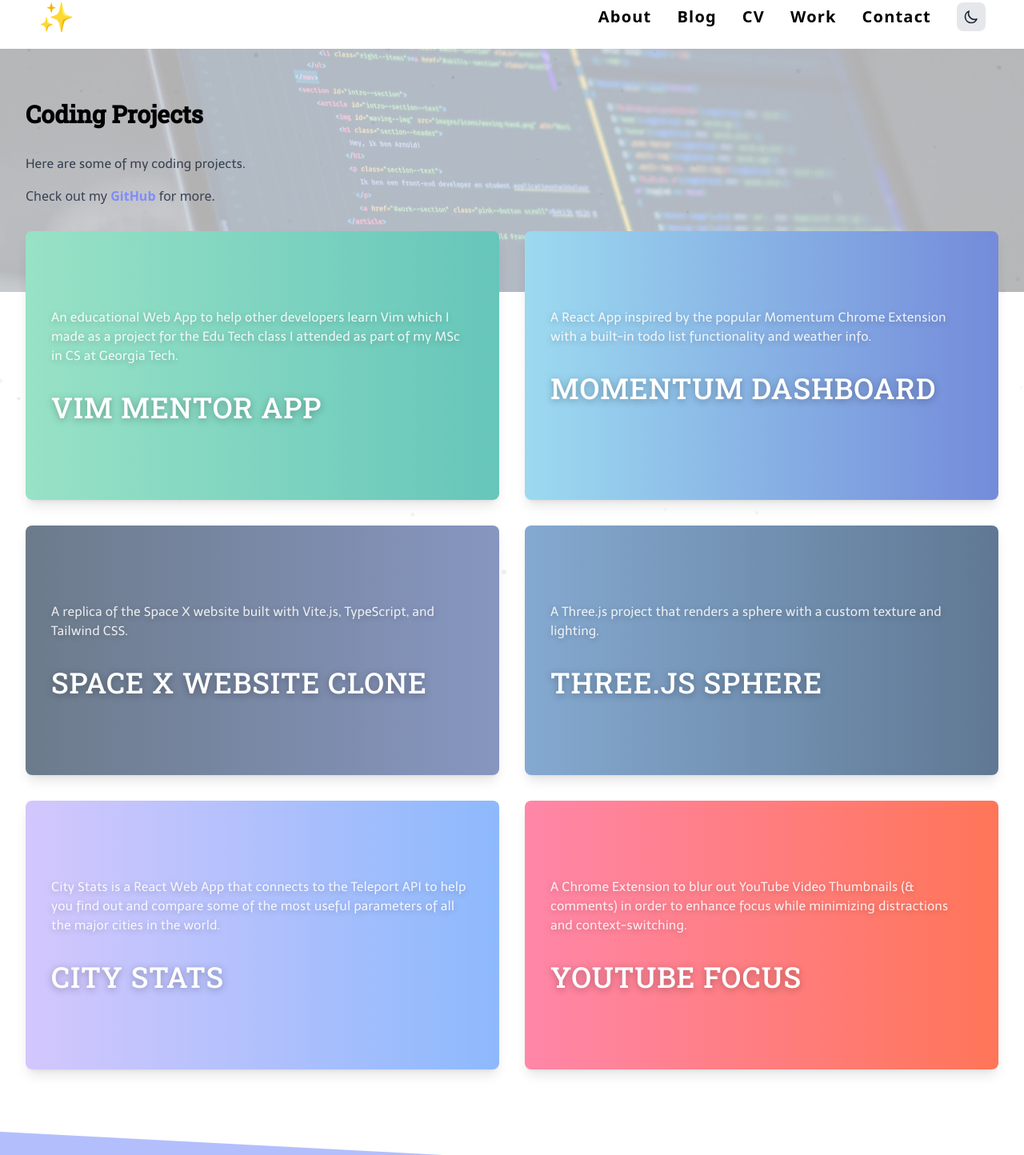
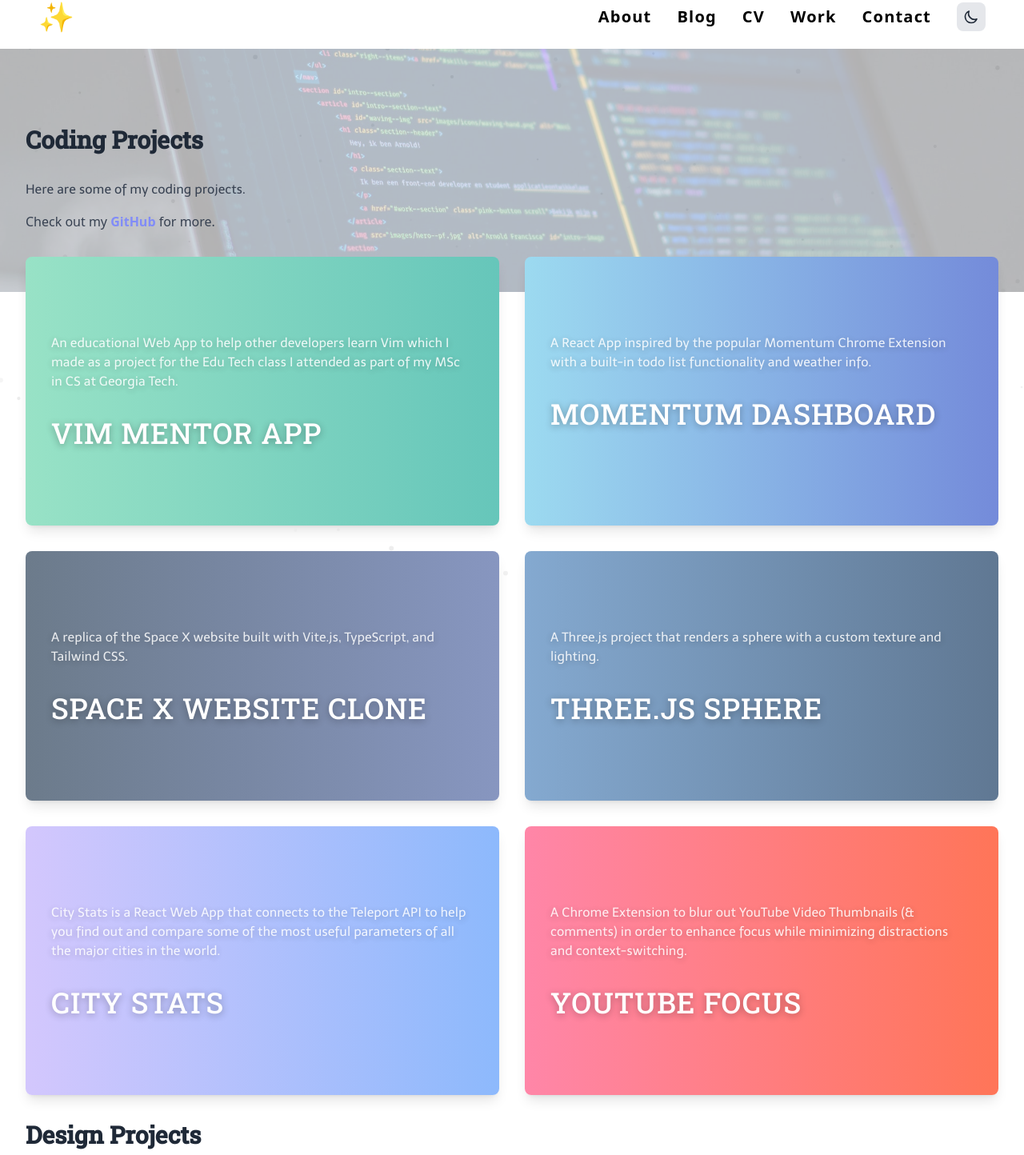
Before and after one commit to vale-c/vale-folio-next, a Next.js app: page /work in a window 1280 px wide. Shown: the part 19-1463 px from the top of the page at 80% size. Built offline with nearby package versions, Linux system fonts and the light colour scheme.

Commit message:
moved ribbon

```diff
--- a/pages/index.js
+++ b/pages/index.js
@@ -5,6 +5,7 @@ import { Hero } from '../components/Hero';
 import { Layout } from '../components/Layout';
 import Container from '../components/Container';
 import Work from './work';
+import { Ribbon } from '../components/Ribbon';
 
 export const databaseId = process.env.NOTION_DATABASE_ID;
 
@@ -40,6 +41,7 @@ export default function Home({ posts }) {
         </Container>
       </Layout>
       <Work isWorkPage={false} />
+      <Ribbon />
       <Layout>
         <Container>
           <Blog posts={posts?.slice(0, showMore)} />
--- a/pages/work.jsx
+++ b/pages/work.jsx
@@ -9,7 +9,7 @@ import { Ribbon } from '../components/Ribbon';
 import Image from 'next/image';
 
 const Title = ({ children }) => (
-  <h1 className="mb-8 font-roboto text-4xl font-semibold leading-56 text-shadow-md md:text-3xl md:leading-42 sm:text-2xl sm:leading-32">
+  <h1 className="my-8 font-roboto text-gray-800 dark:text-gray-50 text-4xl font-semibold leading-56 text-shadow-md md:text-3xl md:leading-42 sm:text-2xl sm:leading-32">
     {children}
   </h1>
 );
@@ -17,7 +17,7 @@ const Title = ({ children }) => (
 const Work = ({ isWorkPage = true }) => {
   return (
     <>
-      <div className="sm:py-12 flex flex-col pt-8">
+      <section className="sm:py-12 flex flex-col pt-8">
         {isWorkPage && (
           <div className="sm:px-0 py-8">
             <div className="fixed top-0 left-0 w-screen">
@@ -34,9 +34,7 @@ const Work = ({ isWorkPage = true }) => {
         )}
         <Container>
           <div className="relative mb-8">
-            <Title className="font-roboto mb-4 text-gray-800 dark:text-gray-50">
-              Coding Projects
-            </Title>
+            <Title>Coding Projects</Title>
             <h2 className="font-telex mb-4 text-gray-700 dark:text-gray-50">
               Here are <p className="inline-block hover:underline">some</p> of
               my coding projects.
@@ -119,13 +117,7 @@ const Work = ({ isWorkPage = true }) => {
               </InnerCardText>
             </ProjectCard>
           </ProjectsWrapper>
-        </Container>
-        <Ribbon />
-        <Container>
-          <Title className="font-roboto text-gray-800 dark:text-gray-50 my-8">
-            Design Projects
-          </Title>
-          <div className="mb-4">
+          <Title>Design Projects</Title>
           <ProjectsWrapper>
             <ProjectCard
               title="Classically"
@@ -133,8 +125,8 @@ const Work = ({ isWorkPage = true }) => {
               background="linear-gradient(to right, #a1bdf7 0%, #8d98e1 100%)"
             >
               <InnerCardText>
-                  This project is a concept for an educational app about
-                  classical music.
+                This project is a concept for an educational app about classical
+                music.
               </InnerCardText>
             </ProjectCard>
             <ProjectCard
@@ -165,9 +157,8 @@ const Work = ({ isWorkPage = true }) => {
               </InnerCardText>
             </ProjectCard>
           </ProjectsWrapper>
-          </div>
         </Container>
-      </div>
+      </section>
     </>
   );
 };
```
Lines whose indentation alone changed are shown as unchanged.
